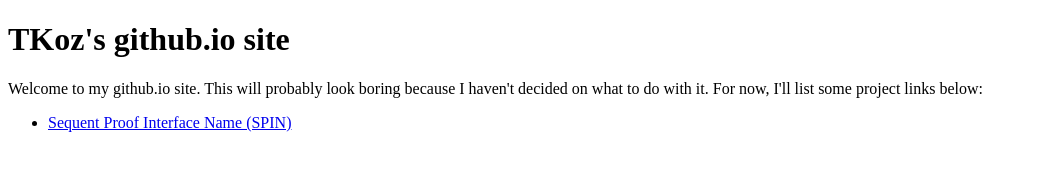
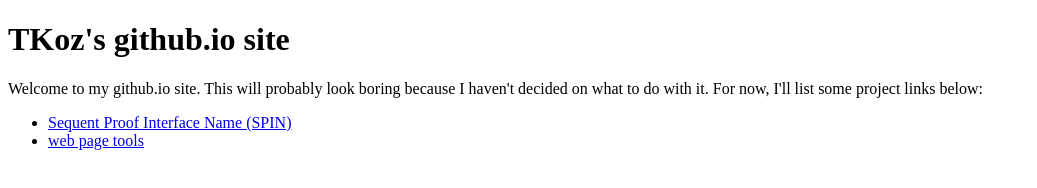
Before and after one commit to tkoz0/tkoz0.github.io, a plain HTML site: page index.html in a window 1280 px wide. Shown: the whole page, without its empty margins (0-1037 px from the left). Drawn offline with Linux system fonts and the light colour scheme.

Commit message:
Update index.html

```diff
--- a/index.html
+++ b/index.html
@@ -8,6 +8,7 @@
         <p>Welcome to my github.io site. This will probably look boring because I haven't decided on what to do with it. For now, I'll list some project links below:</p>
         <ul>
             <li><a href="https://tkoz0.github.io/sequent-proof-interface-name/">Sequent Proof Interface Name (SPIN)</a></li>
+            <li><a href="https://tkoz0.github.io/web-page-tools/">web page tools</a></li>
         </ul>
     </body>
 </html>
```
